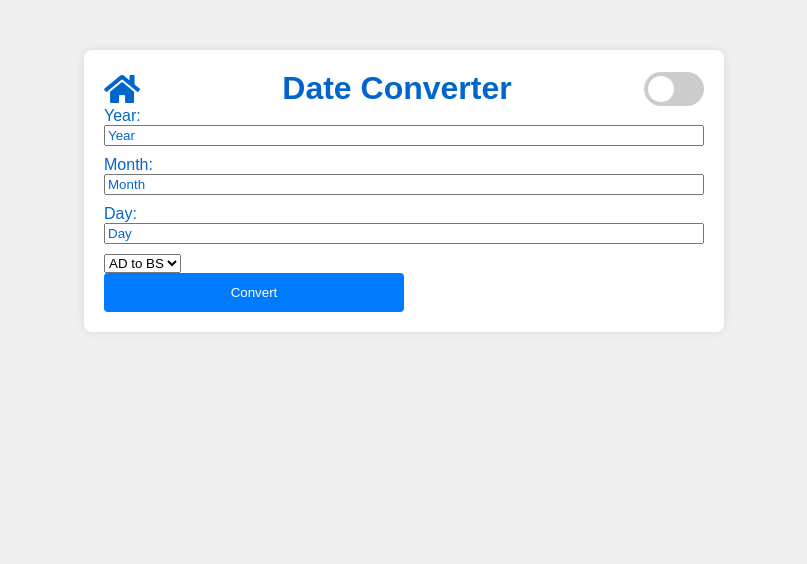
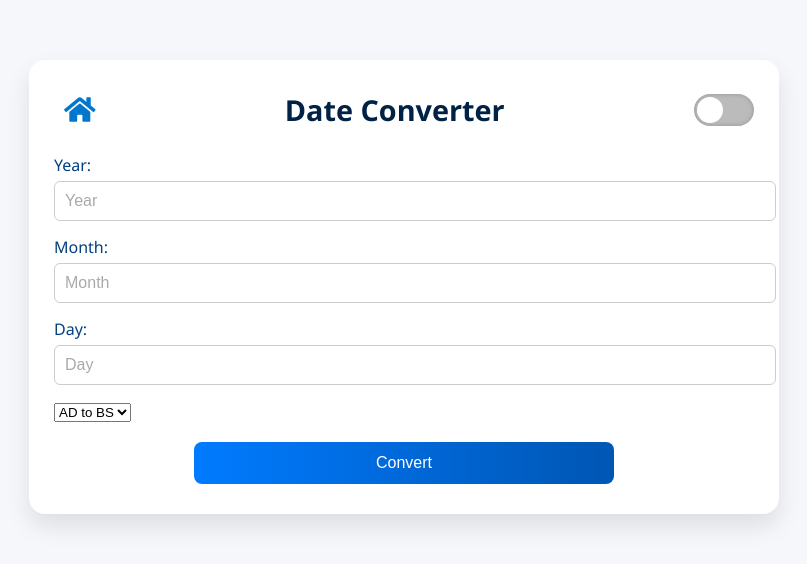
Before and after one commit to Dineshcd101/date, a plain HTML site: page index.html in a window 1280 px wide. Shown: the whole page, without its empty margins (236-1043 px from the left). Drawn offline with Linux system fonts and the light colour scheme.

Commit message:
Update styles.css

```diff
--- a/styles.css
+++ b/styles.css
@@ -1,46 +1,58 @@
+/* Base styles */
 body {
-    font-family: 'Arial', sans-serif;
-    color: #0066cc; /* Set the default text color */
-    background-color: #f0f0f0;
-    transition: background-color 0.5s, color 0.5s; /* Add color transition */
+    font-family: 'Segoe UI', Tahoma, Geneva, Verdana, sans-serif;
+    color: #004080;
+    background-color: #f5f7fa;
+    transition: background-color 0.5s ease, color 0.5s ease;
+    margin: 0;
+    padding: 0;
 }
 
+/* Container layout */
 .container {
-    max-width: 600px;
-    margin: 0 auto;
-    background-color: #fff;
-    padding: 20px;
-    box-shadow: 0 0 10px rgba(0, 0, 0, 0.1);
-    border-radius: 8px;
-    margin-top: 50px;
-    transition: background-color 0.5s; /* Add color transition */
+    max-width: 700px;
+    margin: 60px auto;
+    background-color: #ffffff;
+    padding: 30px 25px;
+    box-shadow: 0 12px 25px rgba(0, 0, 0, 0.1);
+    border-radius: 16px;
+    transition: background-color 0.5s ease;
 }
 
+/* Header design */
 .header {
     display: flex;
     justify-content: space-between;
     align-items: center;
+    margin-bottom: 25px;
 }
 
 .header h1 {
+    font-size: 1.8rem;
+    font-weight: 600;
     margin: 0;
+    color: #002244;
 }
 
 .home-icon {
-    font-size: 32px; /* Set the font size of the home icon */
-    margin-right: 10px; /* Adjust margin as needed */
+    font-size: 28px;
+    color: #0077cc;
+    margin-left: 10px;
+    cursor: pointer;
 }
 
+/* Toggle switch styling */
 .mode-toggle {
     display: flex;
     align-items: center;
+    gap: 10px;
 }
 
 .switch {
     position: relative;
     display: inline-block;
     width: 60px;
-    height: 34px;
+    height: 32px;
 }
 
 .switch input {
@@ -51,100 +63,164 @@ body {
 
 .slider {
     position: absolute;
-    cursor: pointer;
-    top: 0;
-    left: 0;
-    right: 0;
-    bottom: 0;
-    background-color: #ccc;
+    top: 0; left: 0; right: 0; bottom: 0;
+    background-color: #bbb;
     transition: 0.4s;
-    border-radius: 34px;
+    border-radius: 50px;
+    box-shadow: inset 0 0 5px rgba(0,0,0,0.2);
 }
 
 .slider:before {
+    content: "";
     position: absolute;
-    content: "";
     height: 26px;
     width: 26px;
-    left: 4px;
-    bottom: 4px;
+    left: 3px;
+    bottom: 3px;
     background-color: white;
     transition: 0.4s;
     border-radius: 50%;
 }
 
-input:checked+.slider {
+input:checked + .slider {
     background-color: #2196F3;
 }
 
-input:checked+.slider:before {
-    transform: translateX(26px);
+input:checked + .slider:before {
+    transform: translateX(28px);
 }
 
+/* Popup Styling */
 .popup {
     display: none;
     position: fixed;
-    top: 50%;
-    left: 50%;
+    top: 50%; left: 50%;
     transform: translate(-50%, -50%);
-    background-color: #fefefe;
-    padding: 20px;
-    box-shadow: 0 4px 8px rgba(0, 0, 0, 0.1);
-    border-radius: 8px;
-    z-index: 1;
+    background-color: #ffffff;
+    padding: 25px;
+    box-shadow: 0 12px 24px rgba(0, 0, 0, 0.2);
+    border-radius: 12px;
+    z-index: 1000;
+    max-width: 90%;
+    animation: fadeIn 0.3s ease-in-out;
+}
+
+@keyframes fadeIn {
+    from { opacity: 0; transform: translate(-50%, -55%); }
+    to { opacity: 1; transform: translate(-50%, -50%); }
 }
 
 .popup p {
     margin: 0;
+    font-size: 1rem;
+    color: #222;
 }
 
 .popup .close {
     position: absolute;
-    top: 8px;
-    right: 8px;
+    top: 10px; right: 12px;
     cursor: pointer;
+    font-size: 1.2rem;
+    color: #888;
+    transition: color 0.3s;
 }
 
+.popup .close:hover {
+    color: #f00;
+}
+
+/* Layout for forms or grouped items */
 .column {
     display: flex;
     flex-direction: column;
-    margin-bottom: 10px;
+    margin-bottom: 15px;
+    gap: 5px;
 }
 
-/* Center the Convert button */
+/* Stylish button */
 .converter-btn {
-    background-color: #007bff;
+    background: linear-gradient(to right, #007bff, #0056b3);
     color: #fff;
-    padding: 12px;
+    padding: 12px 20px;
     border: none;
-    border-radius: 4px;
+    border-radius: 8px;
     cursor: pointer;
-    width: 50%;
-    margin: 0 auto; /* Center the button */
+    font-size: 1rem;
+    font-weight: 500;
+    width: 60%;
+    margin: 20px auto 0;
+    display: block;
+    transition: background 0.3s ease;
 }
 
+.converter-btn:hover {
+    background: linear-gradient(to right, #0056b3, #003f7f);
+}
+
+/* Dark Mode */
 .dark-mode body {
+    background-color: #1c1c1c;
+    color: #f0f0f0;
+}
+
+.dark-mode .container {
+    background-color: #2a2a2a;
+    box-shadow: 0 0 15px rgba(255, 255, 255, 0.1);
+}
+
+.dark-mode .header {
+    color: #f0f0f0;
+}
+
+.dark-mode .popup {
     background-color: #333;
     color: #fff;
 }
 
-.dark-mode .container {
-    background-color: #444;
-    box-shadow: 0 0 10px rgba(255, 255, 255, 0.1);
+.dark-mode .popup .close {
+    color: #ccc;
 }
 
-.dark-mode .header {
-    color: #fff;
+/* Input and placeholder colors */
+input,
+textarea {
+    color: #004080;
+    background-color: #fff;
+    border: 1px solid #ccc;
+    padding: 10px;
+    border-radius: 6px;
+    width: 100%;
+    font-size: 1rem;
+    transition: border-color 0.3s;
 }
 
-/* Set text color for inputs and placeholders */
-input,
-::placeholder {
-    color: #0066cc; /* Set the input text color */
+input:focus,
+textarea:focus {
+    outline: none;
+    border-color: #007bff;
 }
 
-/* Set text color for result and error messages */
+::placeholder {
+    color: #aaa;
+    opacity: 1;
+}
+
+/* Result and Error messages */
 .result,
 .error {
-    color: #900;
+    font-weight: bold;
+    font-size: 1.1rem;
+    padding: 10px;
+    margin-top: 10px;
+    border-radius: 6px;
 }
+
+.result {
+    color: #155724;
+    background-color: #d4edda;
+}
+
+.error {
+    color: #721c24;
+    background-color: #f8d7da;
+}
```
